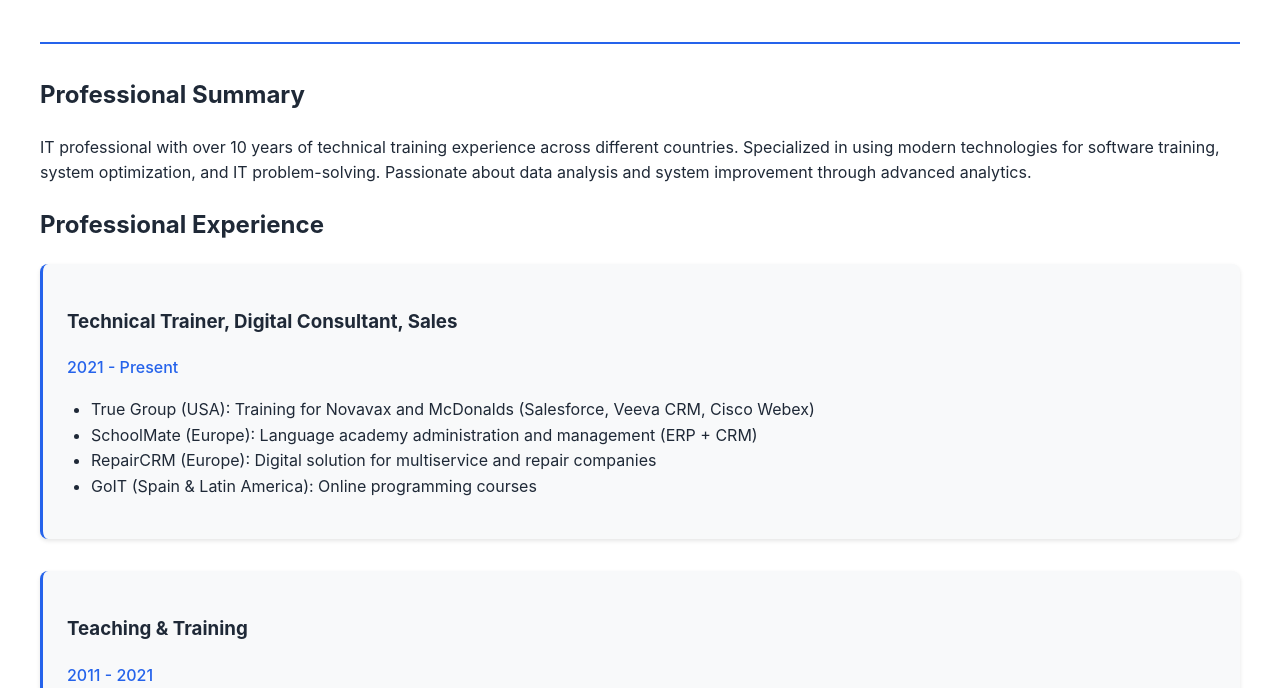
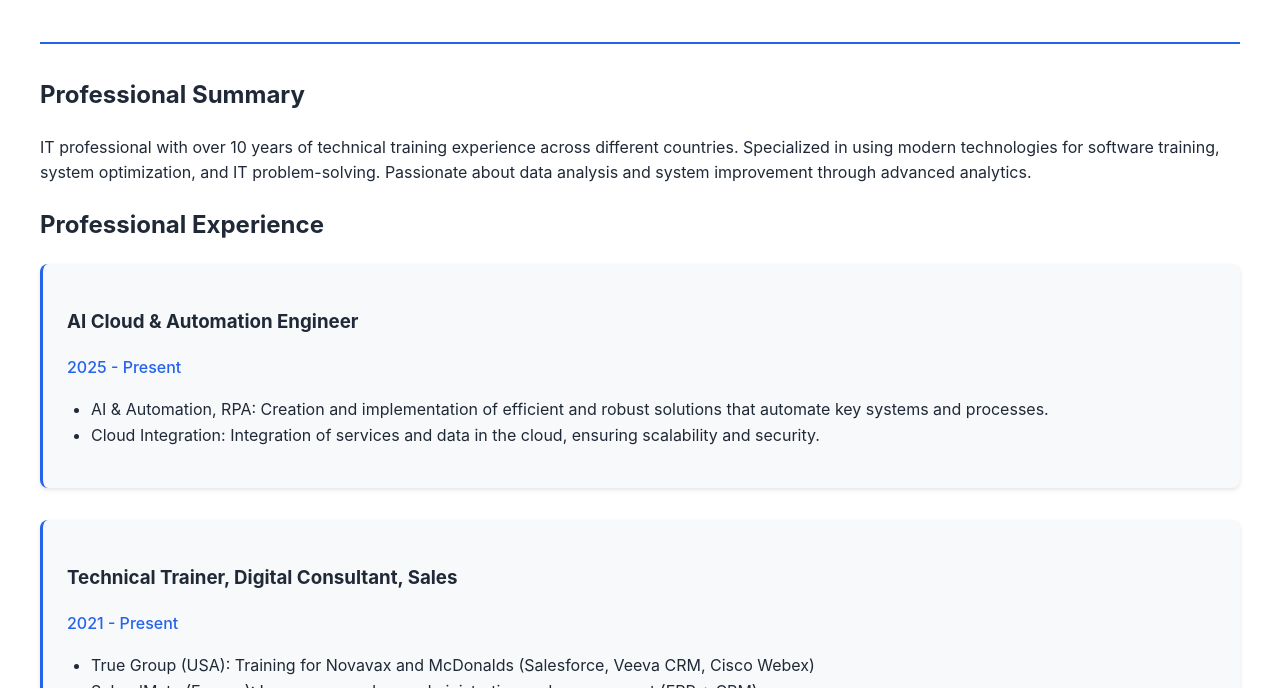
Before and after one commit to miqueasmd/miqueasmd.github.io, a website: page src/pages/resume.html in a window 1280 px wide. Shown: the part 561-1249 px from the top of the page. Drawn offline with Linux system fonts and the light colour scheme.

Commit message:
Update resume.html

```diff
--- a/src/pages/resume.html
+++ b/src/pages/resume.html
@@ -32,6 +32,15 @@
 
         <section class="experience">
             <h2>Professional Experience</h2>
+
+            <div class="experience-item">
+                <h3>AI Cloud & Automation Engineer</h3>
+                <p class="date">2025 - Present</p>
+                <ul>
+                    <li>AI & Automation, RPA: Creation and implementation of efficient and robust solutions that automate key systems and processes.</li>
+                    <li>Cloud Integration: Integration of services and data in the cloud, ensuring scalability and security.</li>
+                </ul>
+            </div>
             <div class="experience-item">
                 <h3>Technical Trainer, Digital Consultant, Sales</h3>
                 <p class="date">2021 - Present</p>
```
